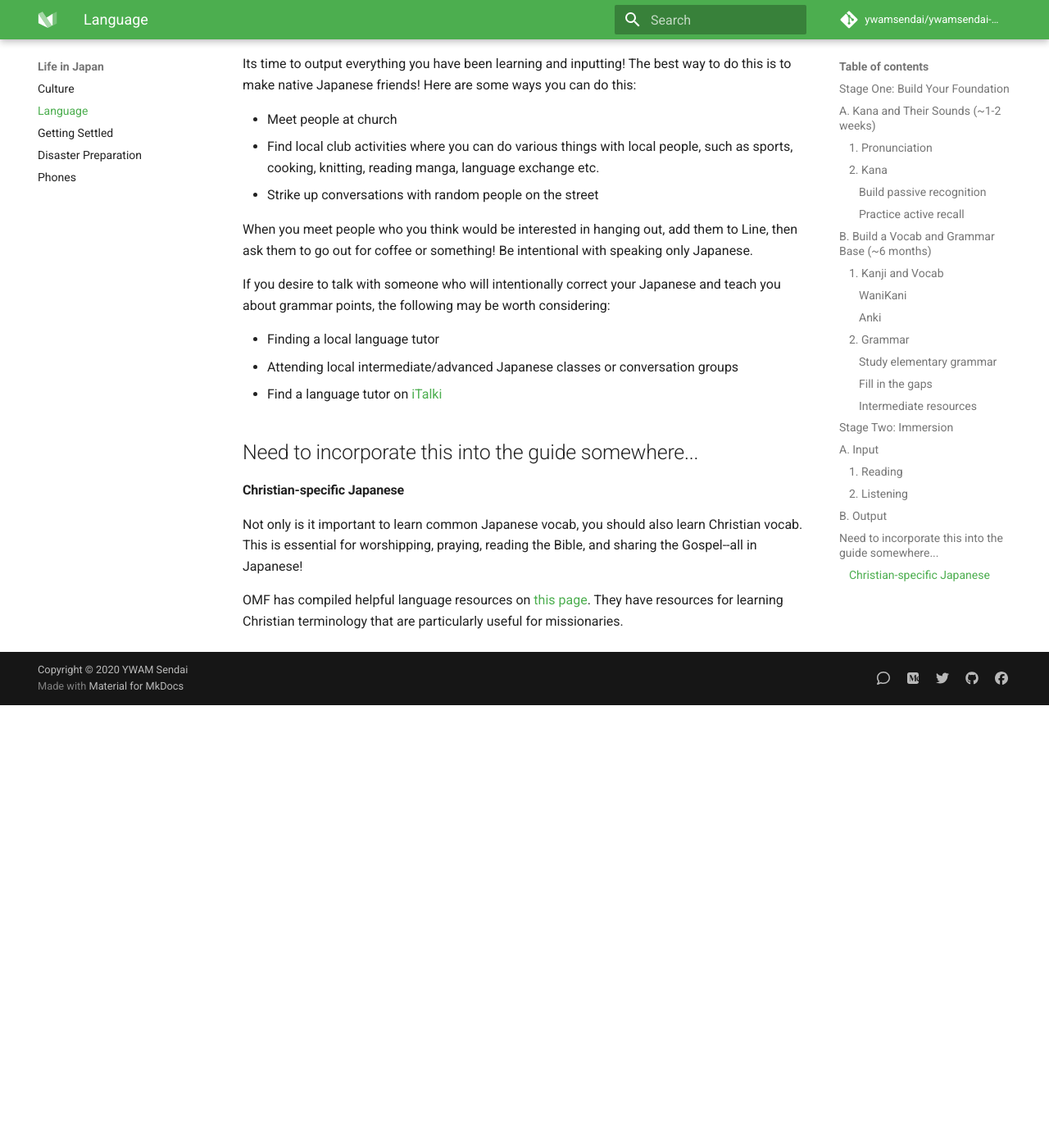
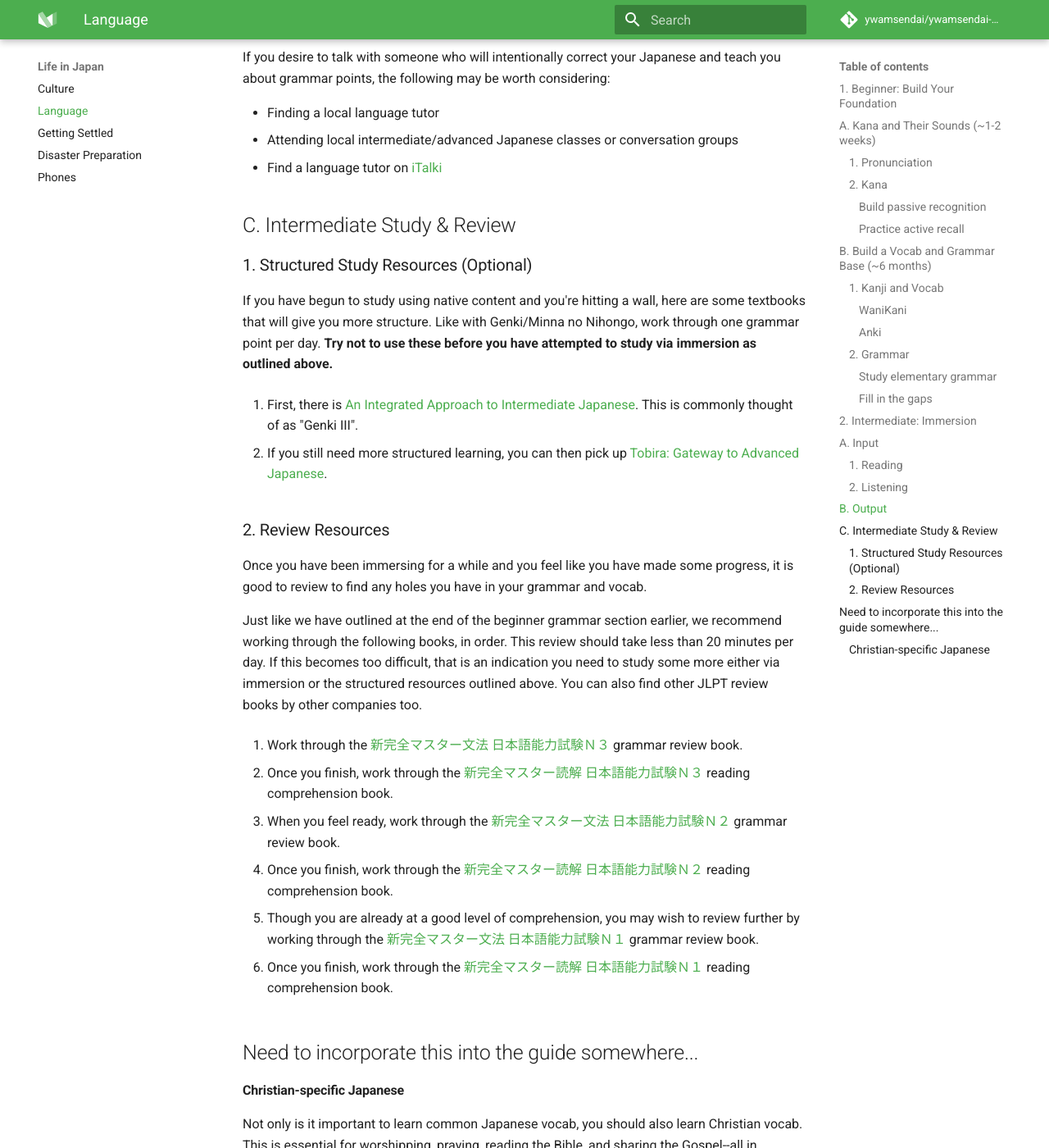
Before and after one commit to ywamsendai/ywamsendai-wiki, an MkDocs documentation site: the page built from docs/lifeinjapan/language.md, in a window 1280 px wide and 1400 px high, scrolled down 7359 px. Shown: the whole window at 82% size. Built offline with MkDocs 1.6.1 and Material for MkDocs 9.7.7, drawn with Linux system fonts in a browser that asks for light colours; comment, search, counter and statistics services are not loaded; before the commit the page ends 8219 px from its top, so only the background shows below that; some of the changed text lies outside the part shown.

Commit message:
added JLPT N3 to N1 review resources

```diff
--- a/docs/lifeinjapan/language.md
+++ b/docs/lifeinjapan/language.md
@@ -6,7 +6,7 @@ It is expected that all of our non-Japanese team members will spend a good porti
 
 Much of this page is based on the fantastic research by redditor [SuikaCider](https://www.reddit.com/user/SuikaCider/) which can be found [here](https://docs.google.com/document/d/10bRzVblKVOsQJjTc2PIi1Gbj_LrsJCkMkh0SutXCZdI/edit#).
 
-## Stage One: Build Your Foundation
+## 1. Beginner: Build Your Foundation
 
 The best way to learn Japanese (and any new language) is to be immersed in the Japanese language. Immersed in native text, native sounds, and native conversation. But if you don't have any familiarity with the language, being immersed will be difficult for you. It will be too foreign and overwhelming for you to take much of it in.
 
@@ -152,15 +152,7 @@ Here, we will outline an action plan for progressing in your grammar studies. No
 
 You now have a solid foundation! You should now be ready to find resources independently. In terms of grammar, try to move on to stage two (immersion).
 
-#### Intermediate resources
-
-If you have attempted to study using native content and you're hitting a wall, here are some textbooks that will give you more structure. Like with Genki/Minna no Nihongo, work through one grammar point per day. **Try not to use these before you explore the immersion section below!**
-
-1. First, there is [An Integrated Approach to Intermediate Japanese](http://ij.japantimes.co.jp/en/about.jsp). This is commonly thought of as "Genki III".
-
-2. If you still need more structured learning, you can then pick up [Tobira: Gateway to Advanced Japanese](https://www.9640.jp/nihongo/en/detail/?447).
-
-## Stage Two: Immersion
+## 2. Intermediate: Immersion
 
 By now, you have taken *at least* 6 months to build your Japanese language foundation. This is a great milestone: well done! The first stage was all about studying, memorising, and cramming. The next stage becomes more personal, as you explore native Japanese content and speak with native speakers.
 
@@ -198,6 +190,34 @@ If you desire to talk with someone who will intentionally correct your Japanese
 * Attending local intermediate/advanced Japanese classes or conversation groups
 * Find a language tutor on [iTalki](https://www.italki.com/teachers/japanese)
 
+## C. Intermediate Study & Review
+
+### 1. Structured Study Resources (Optional)
+
+If you have begun to study using native content and you're hitting a wall, here are some textbooks that will give you more structure. Like with Genki/Minna no Nihongo, work through one grammar point per day. **Try not to use these before you have attempted to study via immersion as outlined above.**
+
+1. First, there is [An Integrated Approach to Intermediate Japanese](http://ij.japantimes.co.jp/en/about.jsp). This is commonly thought of as "Genki III".
+
+2. If you still need more structured learning, you can then pick up [Tobira: Gateway to Advanced Japanese](https://www.9640.jp/nihongo/en/detail/?447).
+
+### 2. Review Resources
+
+Once you have been immersing for a while and you feel like you have made some progress, it is good to review to find any holes you have in your grammar and vocab.
+
+Just like we have outlined at the end of the beginner grammar section earlier, we recommend working through the following books, in order. This review should take less than 20 minutes per day. If this becomes too difficult, that is an indication you need to study some more either via immersion or the structured resources outlined above. You can also find other JLPT review books by other companies too.
+
+1. Work through the [新完全マスター文法 日本語能力試験Ｎ３](https://www.3anet.co.jp/np/books/3604/) grammar review book.
+
+2. Once you finish, work through the [新完全マスター読解 日本語能力試験Ｎ３](https://www.3anet.co.jp/np/books/3614/) reading comprehension book.
+
+3. When you feel ready, work through the [新完全マスター文法 日本語能力試験Ｎ２](https://www.3anet.co.jp/np/books/3602/) grammar review book.
+
+4. Once you finish, work through the [新完全マスター読解 日本語能力試験Ｎ２](https://www.3anet.co.jp/np/books/3612/) reading comprehension book.
+
+5. Though you are already at a good level of comprehension, you may wish to review further by working through the [新完全マスター文法 日本語能力試験Ｎ１](https://www.3anet.co.jp/np/books/3600/) grammar review book.
+
+6. Once you finish, work through the [新完全マスター読解 日本語能力試験Ｎ１](https://www.3anet.co.jp/np/books/3610/) reading comprehension book.
+
 ## Need to incorporate this into the guide somewhere...
 
 #### Christian-specific Japanese
```
